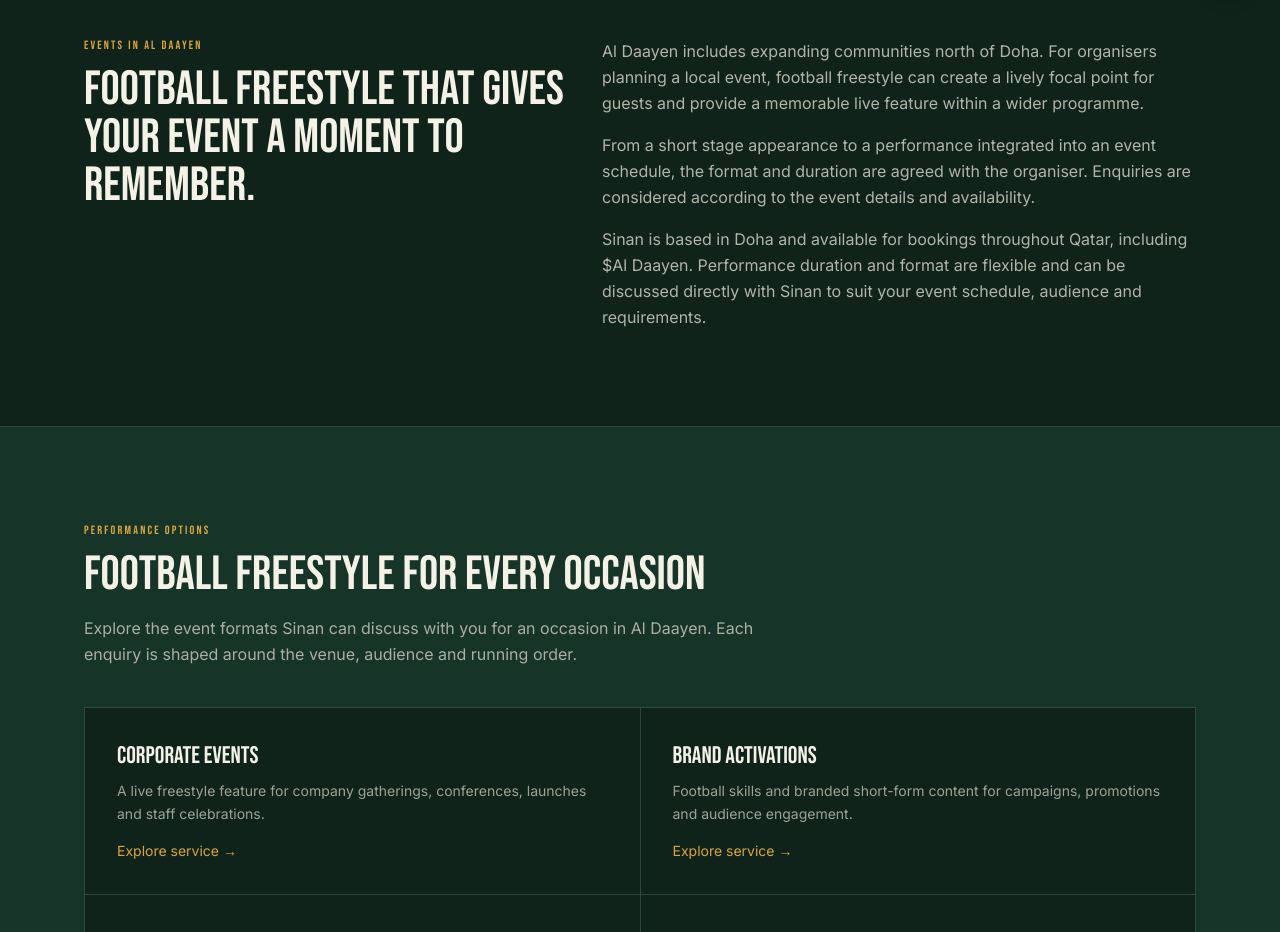
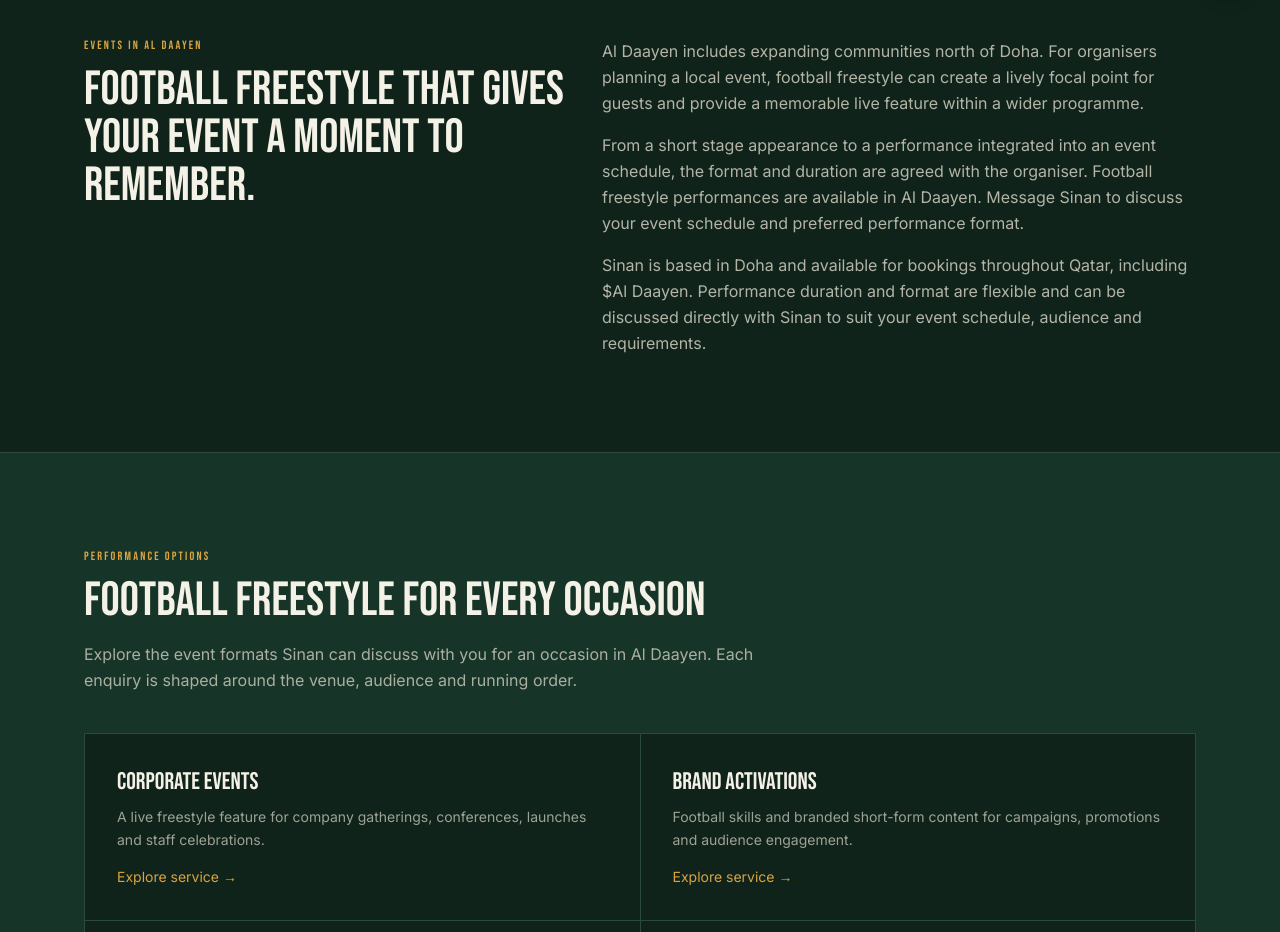
Before and after one commit to sh1blue/sinan, a Next.js app: page /football-freestyler-al-daayen in a window 1280 px wide. Shown: the part 780-1712 px from the top of the page. Built offline with nearby package versions, Linux system fonts and the light colour scheme.

Commit message:
Clarify Qatar-wide booking availability

```diff
--- a/src/app/football-freestyler-al-daayen/page.tsx
+++ b/src/app/football-freestyler-al-daayen/page.tsx
@@ -19,7 +19,7 @@ export default function AlDaayenFreestylerPage() {
       slug="al-daayen"
       intro="Planning a gathering or event in Al Daayen? Contact Sinan Basim to enquire about football freestyle entertainment for private celebrations, sports programmes, brand activations and corporate events in the area."
       localContext="Al Daayen includes expanding communities north of Doha. For organisers planning a local event, football freestyle can create a lively focal point for guests and provide a memorable live feature within a wider programme."
-      eventContext="From a short stage appearance to a performance integrated into an event schedule, the format and duration are agreed with the organiser. Enquiries are considered according to the event details and availability."
+      eventContext="From a short stage appearance to a performance integrated into an event schedule, the format and duration are agreed with the organiser. Football freestyle performances are available in Al Daayen. Message Sinan to discuss your event schedule and preferred performance format."
     />
   );
 }
```
